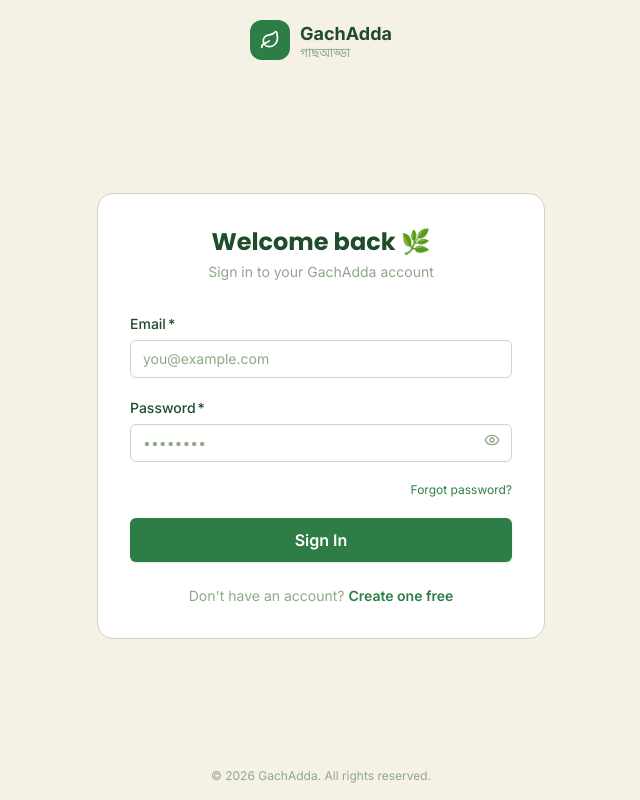
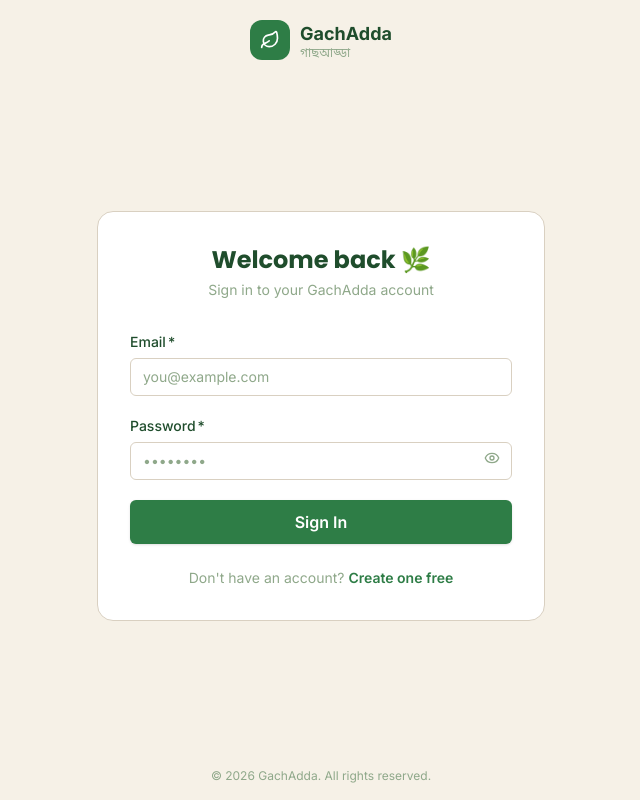
Before and after one commit to SNEHASIS-CODEHUB04/GachAdda, a Next.js app: page /login in a window 1280 px wide. Shown: the whole page, without its empty margins (319-959 px from the left). Built offline with nearby package versions, Linux system fonts and the light colour scheme.

Commit message:
fix: remove forgot password link from login page

```diff
--- a/src/app/(auth)/login/page.tsx
+++ b/src/app/(auth)/login/page.tsx
@@ -79,11 +79,7 @@
             {...register("password")}
           />
 
-          <div className="flex justify-end">
-            <Link href="/forgot-password" className="text-xs text-primary hover:underline">
-              Forgot password?
-            </Link>
-          </div>
+
 
           <Button type="submit" className="w-full" size="lg" loading={isSubmitting}>
             Sign In
```
